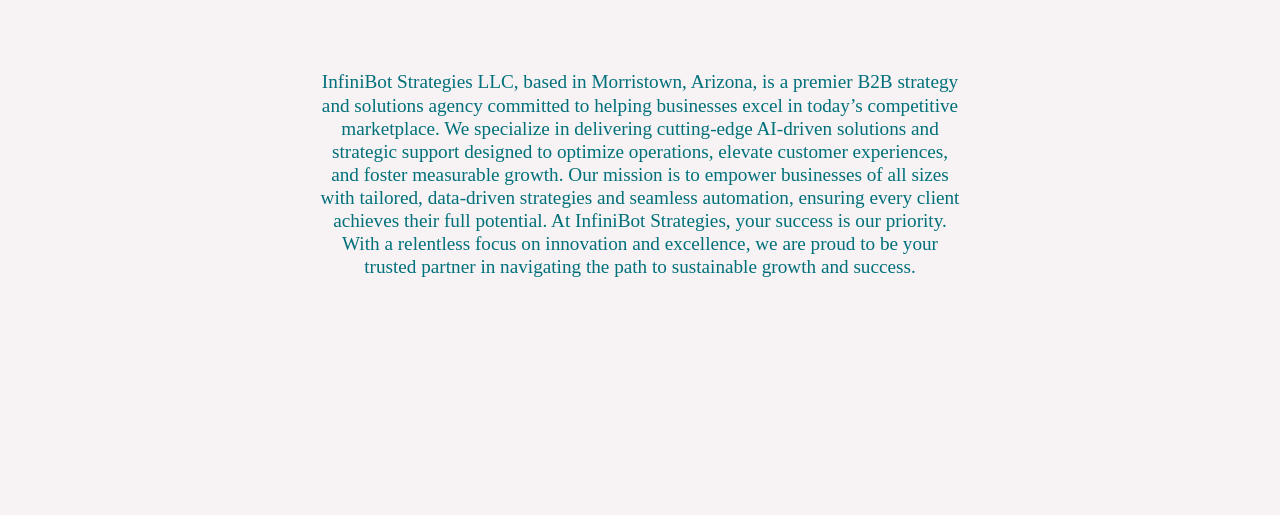
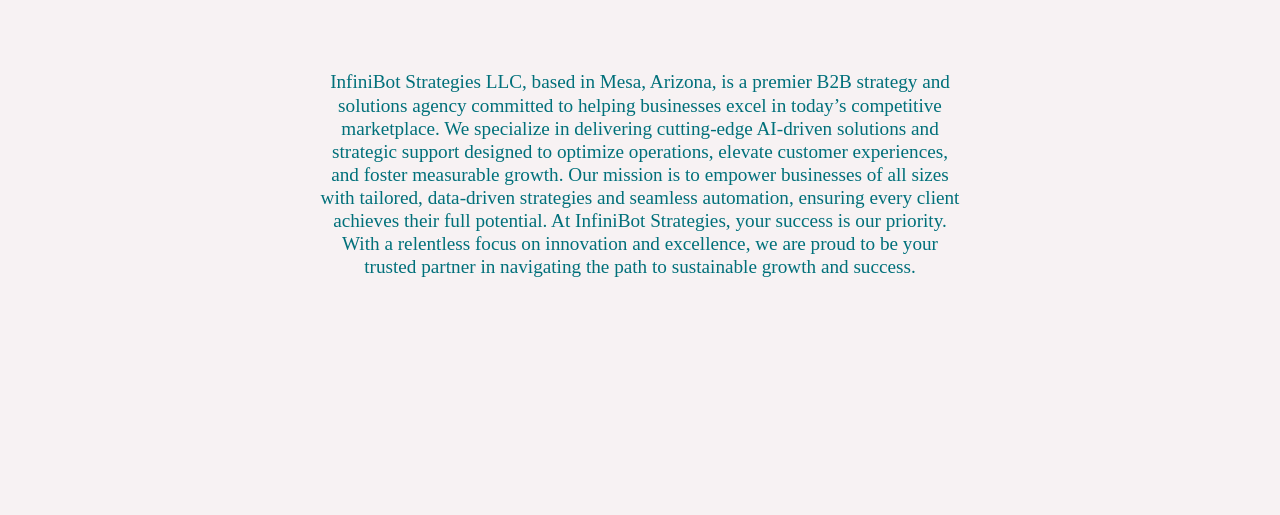
Before and after one commit to sticktyiss/infinibot, a website: page about.html in a window 1280 px wide. Shown: the part 285-800 px from the top of the page. Drawn offline with Linux system fonts and the light colour scheme; a web font is replaced by a local one.

Commit message:
Changed morristown to mesa.

```diff
--- a/about.html
+++ b/about.html
@@ -21,7 +21,7 @@
     <section>
       <h1>About the Mission</h1>
       <p>
-        InfiniBot Strategies LLC, based in Morristown, Arizona, is a premier B2B
+        InfiniBot Strategies LLC, based in Mesa, Arizona, is a premier B2B
         strategy and solutions agency committed to helping businesses excel in
         today’s competitive marketplace. We specialize in delivering
         cutting-edge AI-driven solutions and strategic support designed to
```
